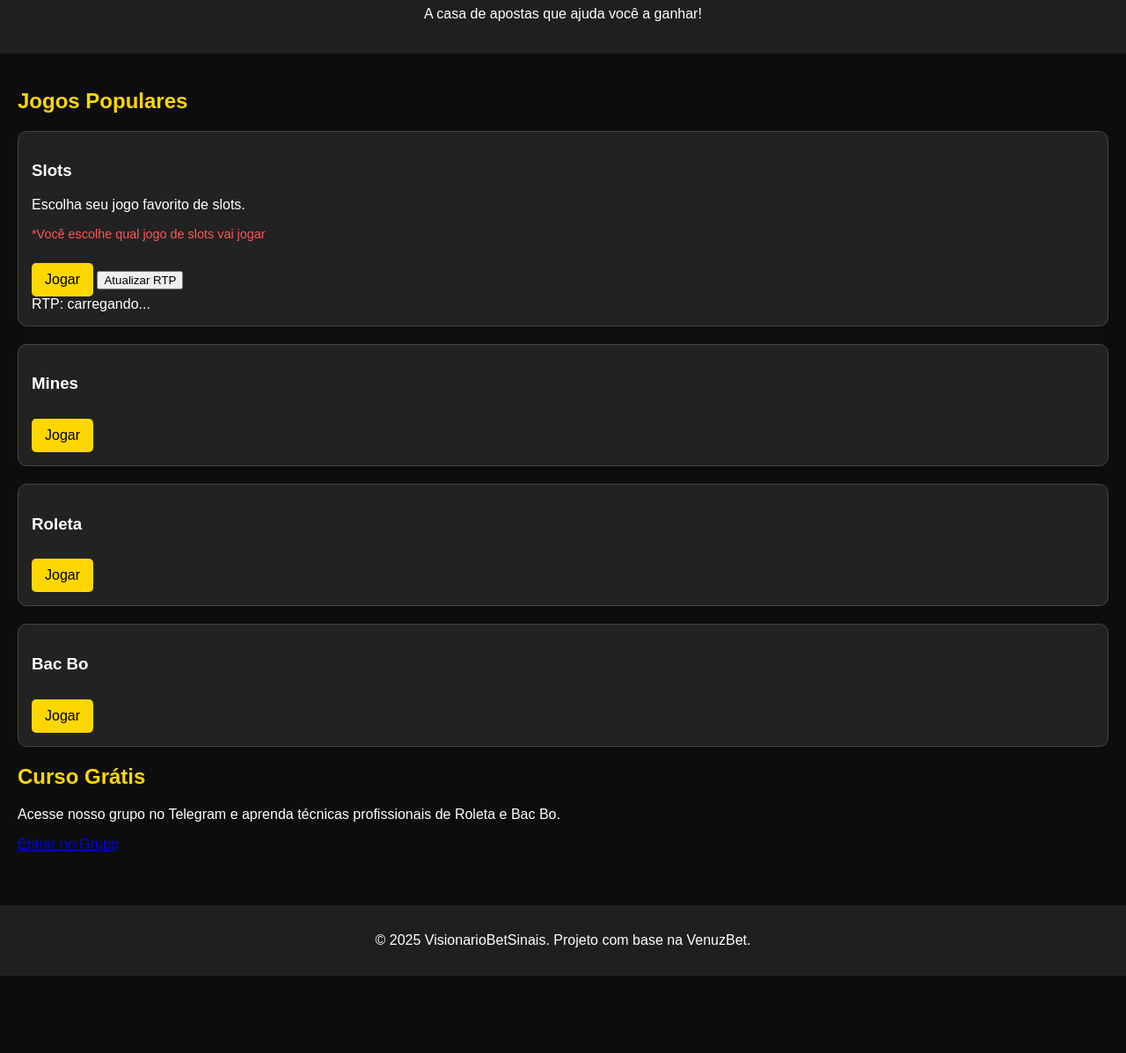
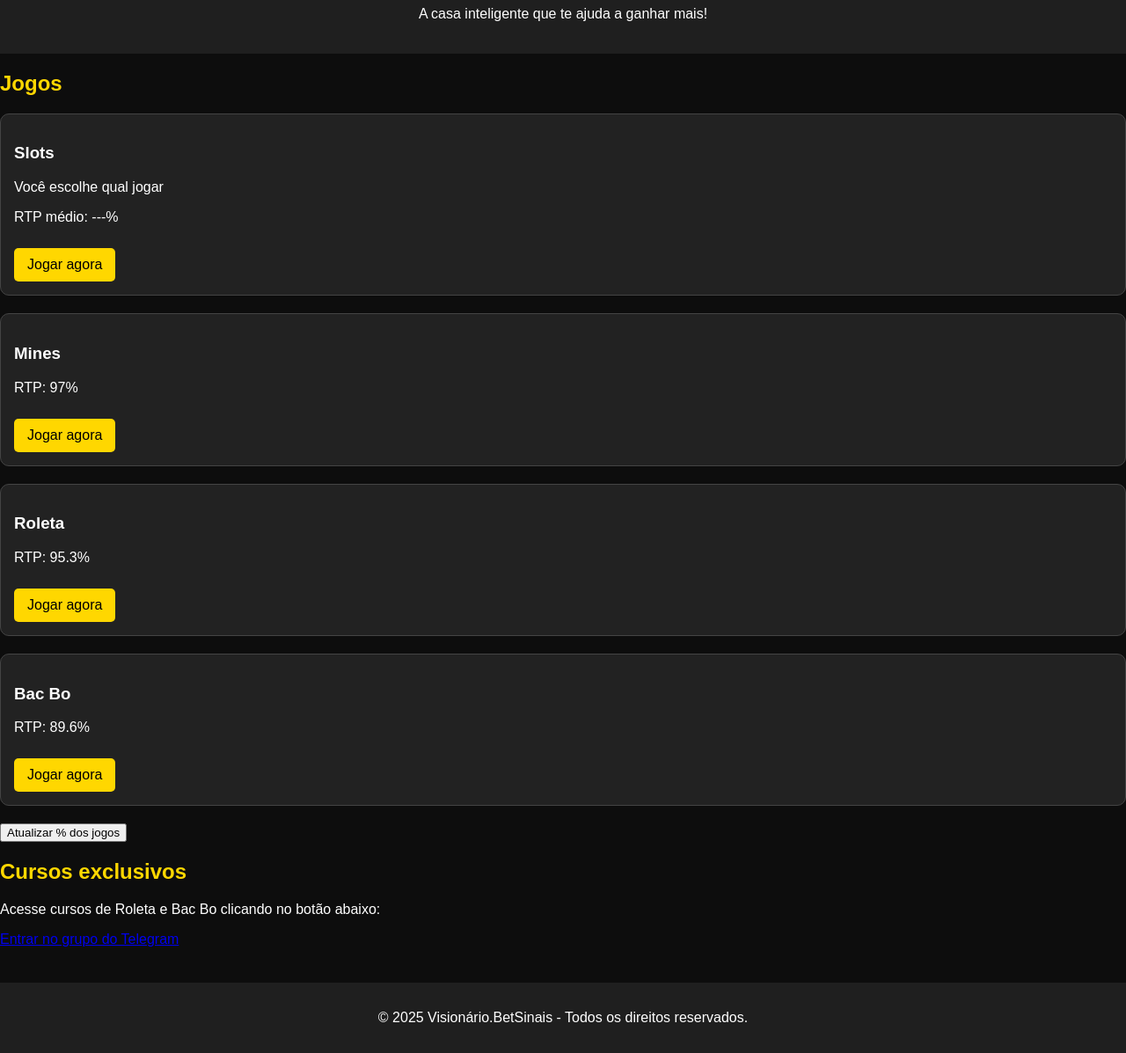
Before and after one commit to visionariosevenn/visionariobetsinais, a plain HTML site: page index.html in a window 1280 px wide. Shown: the part 93-1290 px from the top of the page at 88% size. Before the commit the page ends 1202 px from the top, so only its background shows below. Drawn offline with Linux system fonts and the light colour scheme.

Commit message:
Update index.html

```diff
--- a/index.html
+++ b/index.html
@@ -3,53 +3,52 @@
 <head>
   <meta charset="UTF-8">
   <meta name="viewport" content="width=device-width, initial-scale=1.0">
-  <title>VisionarioBetSinais</title>
+  <title>Visionário BetSinais</title>
   <link rel="stylesheet" href="style.css">
 </head>
 <body>
   <header>
-    <h1>VisionarioBetSinais</h1>
-    <p>A casa de apostas que ajuda você a ganhar!</p>
+    <h1>Visionário BetSinais</h1>
+    <p>A casa inteligente que te ajuda a ganhar mais!</p>
   </header>
 
-  <main>
   <section class="games">
-      <h2>Jogos Populares</h2>
-
+    <h2>Jogos</h2>
     <div class="game-card">
       <h3>Slots</h3>
-        <p>Escolha seu jogo favorito de slots.</p>
-        <p class="warning">*Você escolhe qual jogo de slots vai jogar</p>
-        <a href="https://venuzbet.com/?c=visionarioseven" target="_blank">Jogar</a>
-        <button onclick="atualizarRTP()">Atualizar RTP</button>
-        <div id="slots-rtp">RTP: carregando...</div>
+      <p>Você escolhe qual jogar</p>
+      <p class="rtp">RTP médio: <span id="rtp-slots">---</span>%</p>
+      <a href="https://venuzbet.com/?c=visionarioseven" target="_blank">Jogar agora</a>
     </div>
-
     <div class="game-card">
       <h3>Mines</h3>
-        <a href="https://venuzbet.com/casino/spribe/mines?c=678d67c602a80722cc120310&utm_source=Site" target="_blank">Jogar</a>
+      <p class="rtp">RTP: <span>97%</span></p>
+      <a href="https://venuzbet.com/casino/spribe/mines?c=678d67c602a80722cc120310&utm_source=Site" target="_blank">Jogar agora</a>
     </div>
-
     <div class="game-card">
       <h3>Roleta</h3>
-        <a href="https://venuzbet.com/casino/evolution/PorROU0000000001?c=678d67c602a80722cc120310&utm_source=Site" target="_blank">Jogar</a>
+      <p class="rtp">RTP: <span>95.3%</span></p>
+      <a href="https://venuzbet.com/casino/evolution/PorROU0000000001?c=678d67c602a80722cc120310&utm_source=Site" target="_blank">Jogar agora</a>
     </div>
-
     <div class="game-card">
       <h3>Bac Bo</h3>
-        <a href="https://venuzbet.com/casino/evolution/BacBo00000000001?c=678d67c602a80722cc120310&utm_source=Site" target="_blank">Jogar</a>
+      <p class="rtp">RTP: <span>89.6%</span></p>
+      <a href="https://venuzbet.com/casino/evolution/BacBo00000000001?c=678d67c602a80722cc120310&utm_source=Site" target="_blank">Jogar agora</a>
     </div>
   </section>
 
+  <section class="update-section">
+    <button onclick="atualizarRTP()">Atualizar % dos jogos</button>
+  </section>
+
   <section class="cursos">
-      <h2>Curso Grátis</h2>
-      <p>Acesse nosso grupo no Telegram e aprenda técnicas profissionais de Roleta e Bac Bo.</p>
-      <a href="https://t.me/+TVmvDAekgww2MzJh" target="_blank">Entrar no Grupo</a>
+    <h2>Cursos exclusivos</h2>
+    <p>Acesse cursos de Roleta e Bac Bo clicando no botão abaixo:</p>
+    <a href="https://t.me/+TVmvDAekgww2MzJh" target="_blank">Entrar no grupo do Telegram</a>
   </section>
-  </main>
 
   <footer>
-    <p>&copy; 2025 VisionarioBetSinais. Projeto com base na VenuzBet.</p>
+    <p>© 2025 Visionário.BetSinais - Todos os direitos reservados.</p>
   </footer>
 
   <script src="script.js"></script>
```
Lines whose indentation alone changed are shown as unchanged.
